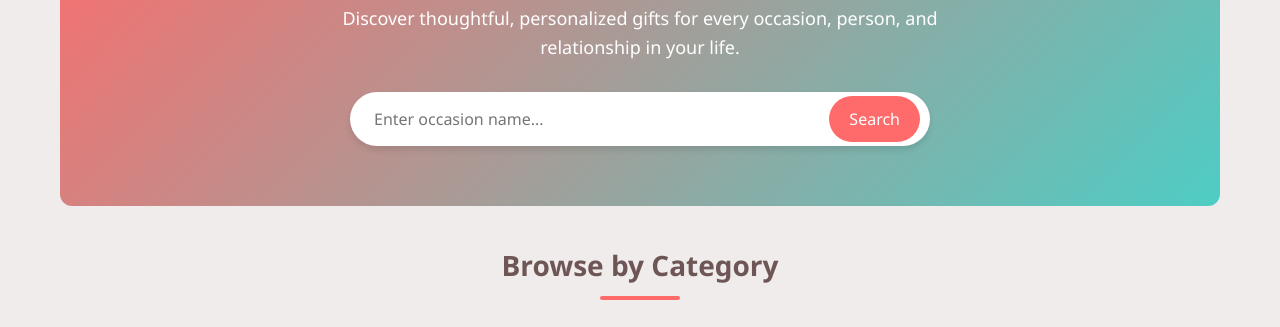
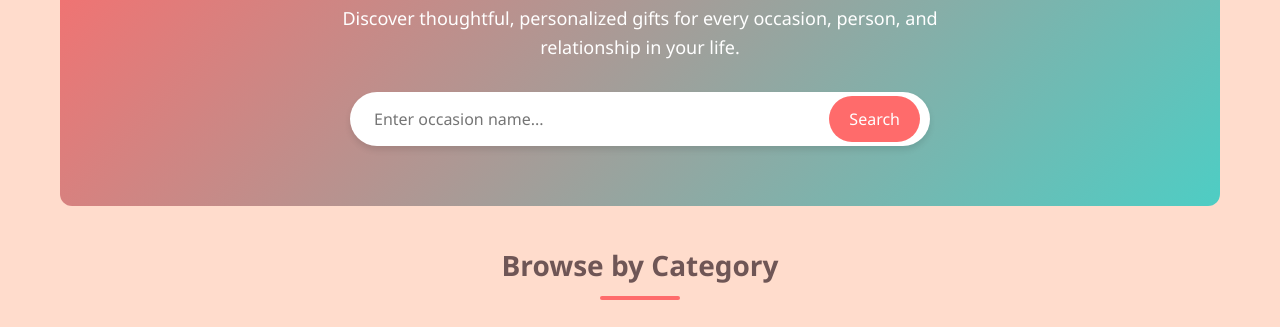
Before and after one commit to ketan-saroha/Gift-Recommeder, a plain HTML site: page ai_project_testing/index.html in a window 1280 px wide. Shown: the part 213-540 px from the top of the page. Drawn offline with Linux system fonts and the light colour scheme.

Commit message:
Changed the background color

```diff
--- a/ai_project_testing/index.html
+++ b/ai_project_testing/index.html
@@ -9,7 +9,7 @@
             --primary: #ff6b6b;
             --secondary: #4ecdc4;
             --dark: #292f36;
-            --light: #f0ecec;
+            --light: #FFDCCC;
             --gray: #a6a6a6;
             --shadow: 0 4px 6px rgba(0, 0, 0, 0.1);
             --radius: 12px;
```
